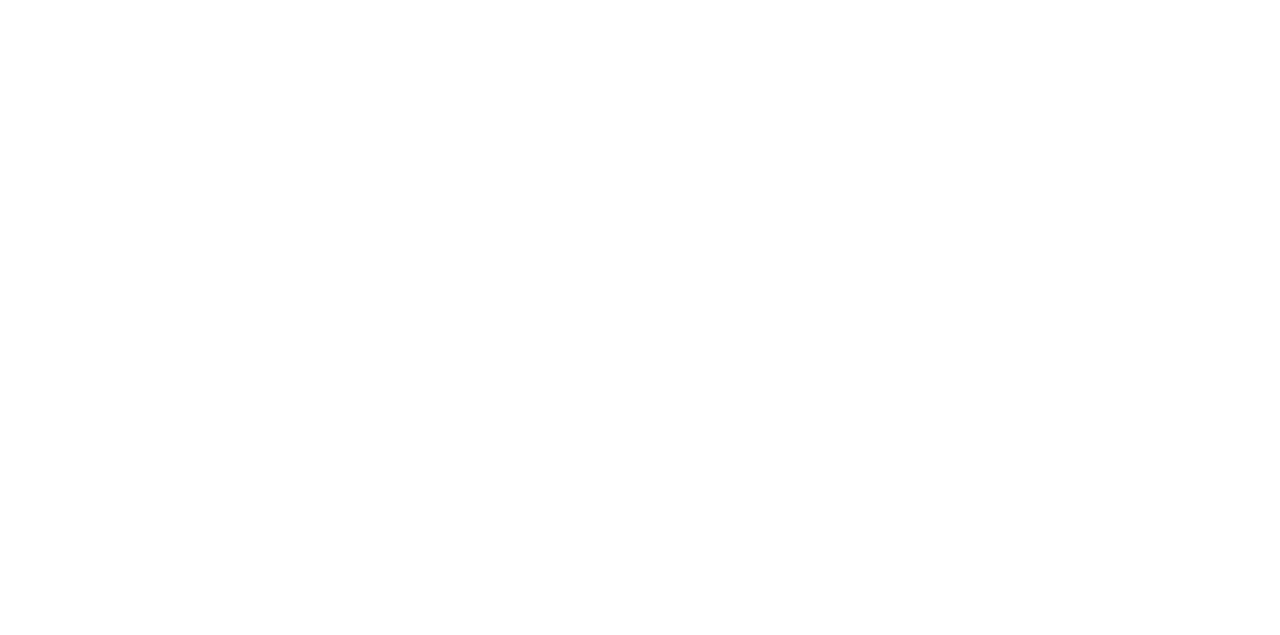
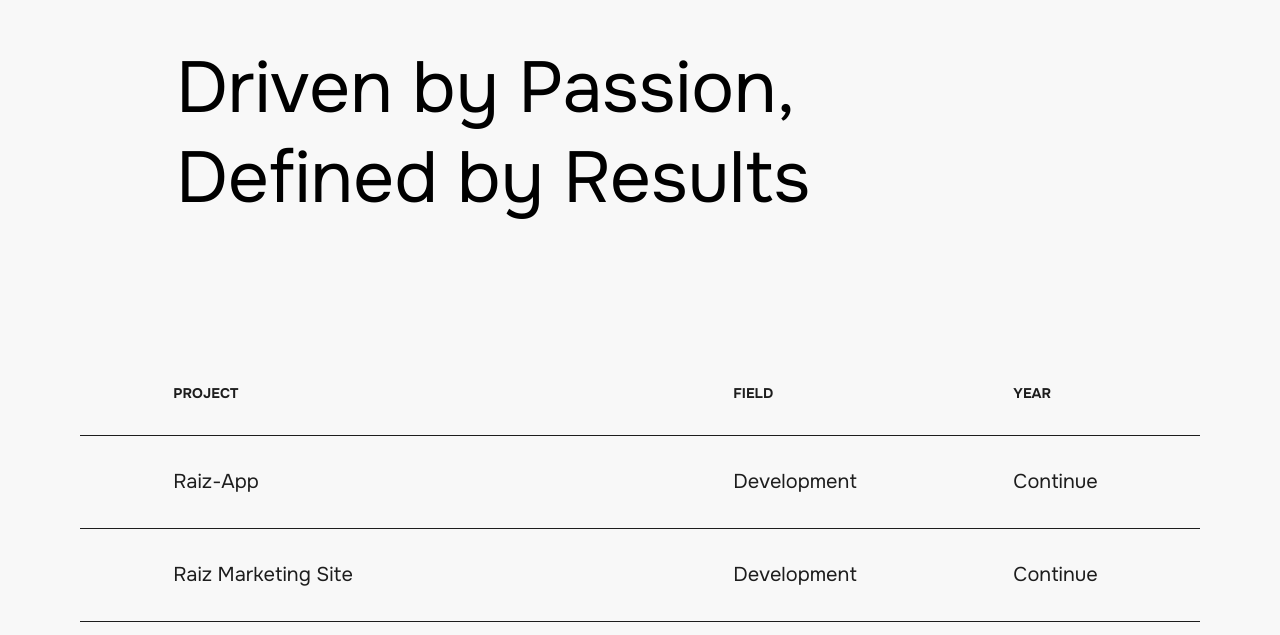
Before and after one commit to halimharis/portfolio-v2, a React (Vite) app: page /works in a window 1280 px wide. Before the commit this address had no page. Shown: the part 165-800 px from the top of the page. Built offline with nearby package versions, Linux system fonts and the light colour scheme; a web font is replaced by a local one.

Commit message:
Adjust page

```diff
--- a/src/components/Footer.tsx
+++ b/src/components/Footer.tsx
@@ -4,7 +4,7 @@
 export default function Footer() {
   const { pathname } = useLocation();
 
-  const isWhite = pathname === PATH.JOURNEY;
+  const isWhite = pathname === PATH.WORKS;
 
   return (
     <div
--- a/src/components/Home.tsx
+++ b/src/components/HomePage.tsx
@@ -7,7 +7,7 @@
 import { translation_en } from "../constants";
 import { useMediaQuery } from "usehooks-ts";
 
-export default function Home() {
+export default function HomePage() {
   const isSmallScreen = useMediaQuery("(max-width: 600px)");
 
   return (
--- a/src/components/Journey.tsx
+++ /dev/null
@@ -1,17 +0,0 @@
-import WorkList from "./WorkList";
-
-function Journey() {
-  return (
-    <div className="bg-white  flex">
-      <section className="flex px-48 py-52 max-xl:px-0 max-xl:py-24 flex-col w-full">
-        <h1 className="font-onest text-7xl/tight max-xl:text-4xl px-6">
-          Driven by Passion, <br />
-          Defined by Results
-        </h1>
-        <WorkList />
-      </section>
-    </div>
-  );
-}
-
-export default Journey;
--- a/src/components/Layout.tsx
+++ b/src/components/Layout.tsx
@@ -1,11 +1,16 @@
 // src/components/site/Hero.tsx
 
-import { Outlet } from "react-router-dom";
+import { Outlet, useLocation } from "react-router-dom";
 import Navbar from "./Navbar";
 import ReactLenis from "lenis/react";
 import Footer from "./Footer";
+import { PageTransition } from "./PageTransition";
 
 function Layout() {
+  const { pathname } = useLocation();
+
+  console.log("haha", pathname);
+
   return (
     <ReactLenis
       options={{
@@ -13,6 +18,7 @@
       }}
       root
     >
+      <PageTransition pagekey={pathname} />
       <div className="flex flex-col">
         <Navbar />
         <Outlet />
--- a/src/components/Navbar.tsx
+++ b/src/components/Navbar.tsx
@@ -9,7 +9,7 @@
 
   const { pathname } = useLocation();
 
-  const isWhite = pathname === PATH.JOURNEY;
+  const isWhite = pathname === PATH.WORKS;
 
   return (
     <motion.div
--- /dev/null
+++ b/src/components/PageTransition.tsx
@@ -0,0 +1,18 @@
+export interface PageProps {
+  pagekey: string;
+}
+
+export const PageTransition = ({ pagekey }: PageProps) => {
+  console.log(pagekey);
+
+  return (
+    <></>
+    // <motion.div
+    //   key={pagekey}
+    //   initial={{ y: "100%" }}
+    //   animate={{ y: "-100%" }}
+    //   transition={{ delay: 0, duration: 5 }}
+    //   className="fixed w-dvw h-dvh bg-black"
+    // ></motion.div>
+  );
+};
--- a/src/components/WorkItem.tsx
+++ b/src/components/WorkItem.tsx
@@ -6,7 +6,7 @@
 
 function WorkItem({ project, field, year }: IWorkItem) {
   return (
-    <div className="grid grid-cols-12 w-full font-onest py-8 border-b group border-black text-xl bg-leftToRight-black transition-all duration-300 ease-out hover:text-white max-md:text-base">
+    <div className="grid grid-cols-12 w-full font-onest py-8 border-b group border-black text-xl lg:bg-leftToRight-black transition-all duration-300 ease-out hover:text-white max-md:text-base">
       <span className="group-hover:-translate-x-4 transition-transform duration-500 col-span-6 col-start-2 line-clamp-1">
         {project}
       </span>
--- /dev/null
+++ b/src/components/WorksPage.tsx
@@ -0,0 +1,17 @@
+import WorkList from "./WorkList";
+
+function WorksPage() {
+  return (
+    <div className="bg-white flex">
+      <section className="flex px-20 py-52 max-xl:px-0 max-xl:py-24 flex-col w-full">
+        <h1 className="font-onest text-7xl/tight max-xl:text-4xl lg:px-24 px-6">
+          Driven by Passion, <br />
+          Defined by Results
+        </h1>
+        <WorkList />
+      </section>
+    </div>
+  );
+}
+
+export default WorksPage;
--- a/src/constants.ts
+++ b/src/constants.ts
@@ -1,7 +1,6 @@
 export const PATH = {
   PROFILE: "/",
-  JOURNEY: "/experiences",
-  PROJECT: "/works",
+  WORKS: "/works",
   CONTACT: "/blogs",
 };
 
@@ -24,7 +23,7 @@
 
 export const WORKS = [
   {
-    project: "RAIZ-APP",
+    project: "Raiz-App",
     field: "Development",
     year: "Continue",
   },
@@ -44,11 +43,6 @@
     year: 2023,
   },
   {
-    project: "Hexpharm Jaya Marketing Site",
-    field: "Development",
-    year: 2023,
-  },
-  {
     project: "Second Portfolio",
     field: "Development",
     year: 2022,
--- a/src/main.tsx
+++ b/src/main.tsx
@@ -1,20 +1,20 @@
 import { createRoot } from "react-dom/client";
 import "./index.css";
 import { BrowserRouter, Outlet, Route, Routes } from "react-router-dom";
-import Home from "./components/Home.tsx";
+import HomePage from "./components/HomePage.tsx";
 import Layout from "./components/Layout.tsx";
 import { ErrorBoundary } from "react-error-boundary";
 import FallbackRender from "./components/Error.tsx";
 import { PATH } from "./constants.ts";
-import Journey from "./components/Journey.tsx";
+import WorksPage from "./components/WorksPage.tsx";
 
 createRoot(document.getElementById("root")!).render(
   <ErrorBoundary FallbackComponent={FallbackRender}>
     <BrowserRouter>
       <Routes>
         <Route element={<Layout />}>
-          <Route index element={<Home />} />
-          <Route path={PATH.JOURNEY} element={<Journey />} />
+          <Route index element={<HomePage />} />
+          <Route path={PATH.WORKS} element={<WorksPage />} />
 
           <Route
             element={
```
